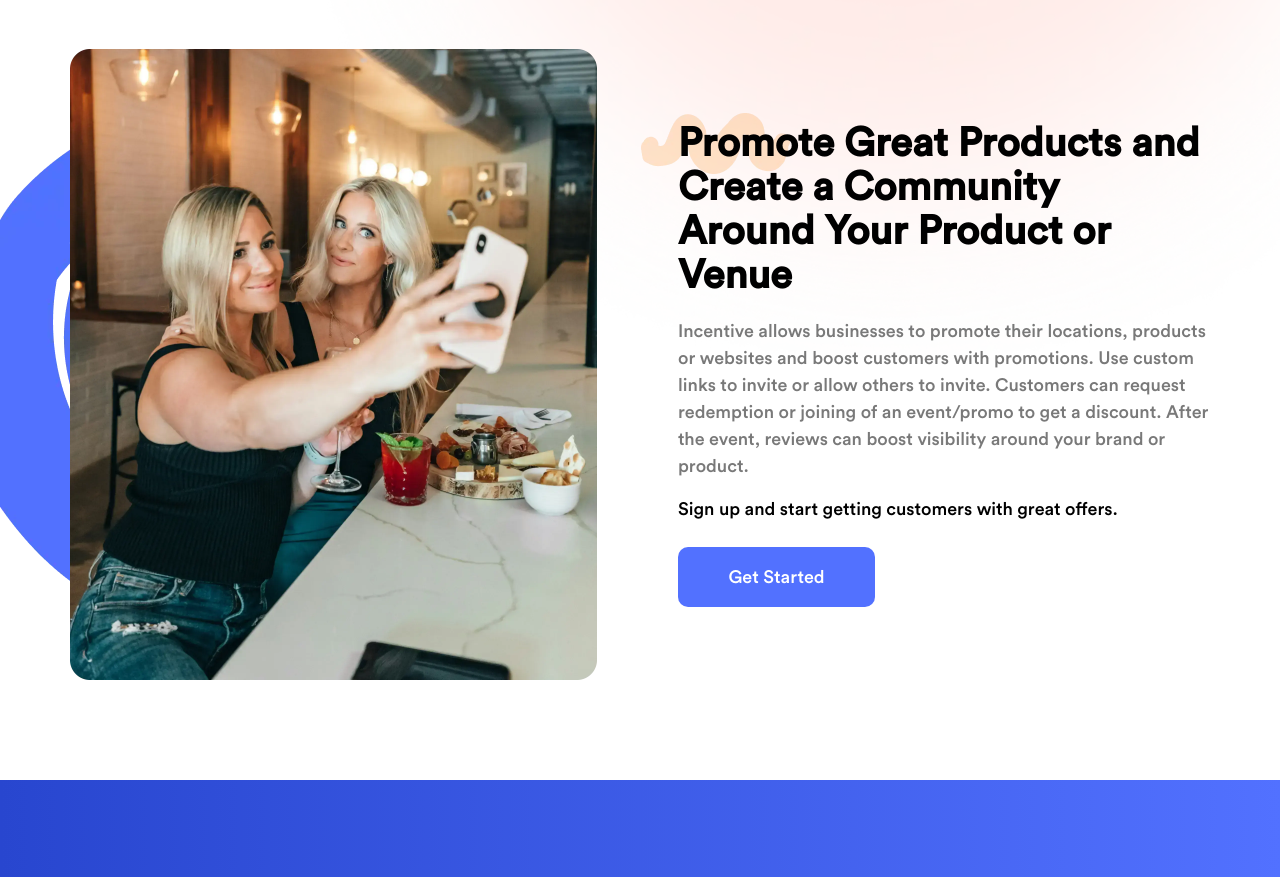
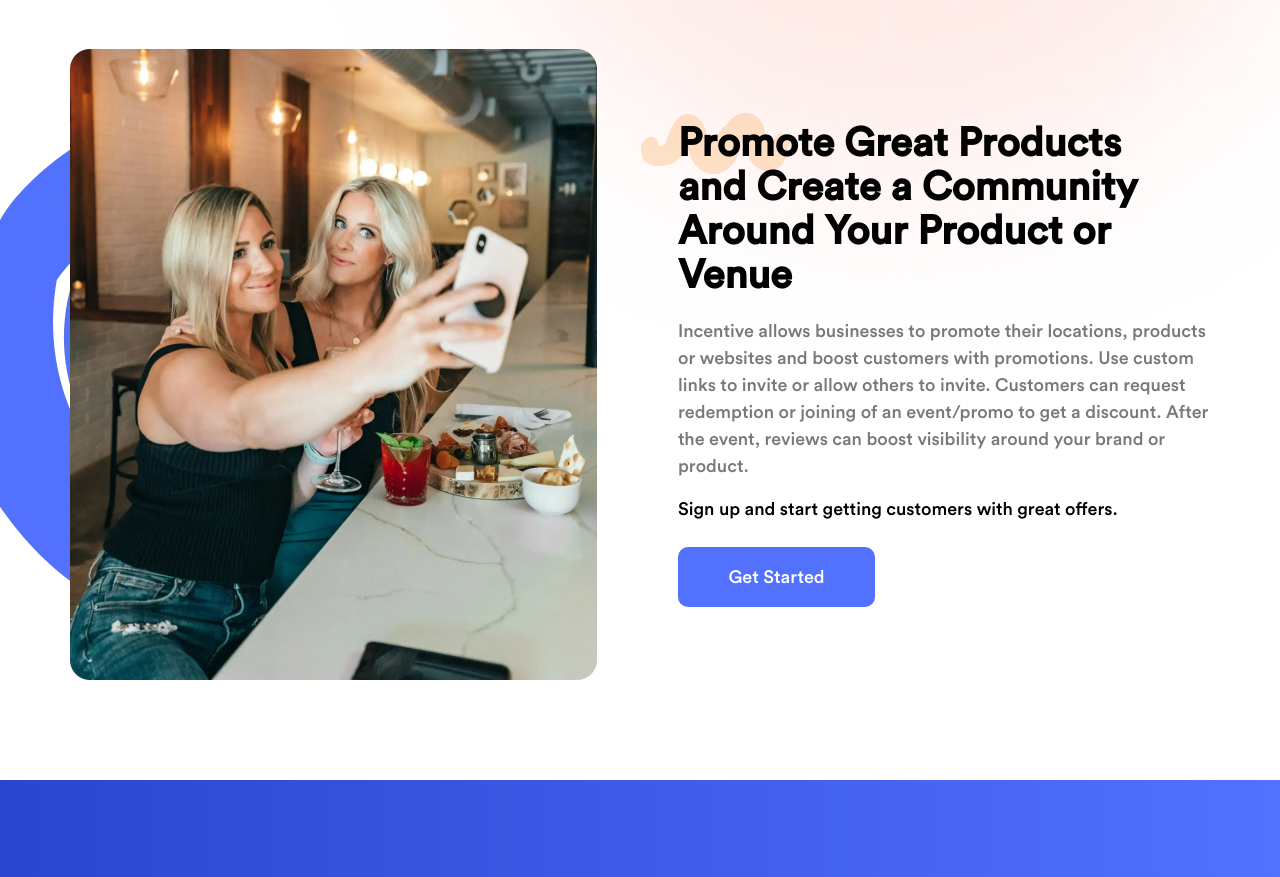
Before and after one commit to David-saini/my-project, a React (Create React App) app: page / in a window 1280 px wide. Shown: the part 3640-4517 px from the top of the page. Built offline with nearby package versions, Linux system fonts and the light colour scheme.

Commit message:
comunitiy text

```diff
--- a/src/components/Community.jsx
+++ b/src/components/Community.jsx
@@ -17,7 +17,7 @@ const Community = () => {
                     <div className='flex flex-col'>
                         <div className='relative'>
                             <img className='absolute top-[-5%] left-[-7%] max-w-[96px] md:max-w-[120px] lg:max-w-[149px]' src={PromoTextVector} alt="PromoTextVector" />
-                            <h2 className='font-black ff_CircularStd text-[28px] md:text-[35px] lg:text-[40px] leading-[110%] text-black lg:max-w-[527px] relative z-10'>Promote Great Products and Create a Community Around Your Product or Venue</h2>
+                            <h2 className='font-black ff_CircularStd text-[28px] md:text-[35px] lg:text-[40px] leading-[110%] text-black lg:max-w-[520px] relative z-10'>Promote Great Products and Create a Community Around Your Product or Venue</h2>
                         </div>
                         <p className='ff_CircularStd text-base sm:text-[18px] leading-[150%] font-normal text-[#797979] lg:max-w-[532px] mt-[14px] sm:mt-5'>Incentive allows businesses to promote their locations, products or websites and boost customers with promotions. Use custom links to invite or allow others to invite. Customers can request redemption or joining of an event/promo to get a discount. After the event, reviews can boost visibility around your brand or product.</p>
                         <p className='text-black text-base sm:text-[18px] leading-[150%] font-normal ff_CircularStd mt-4'>Sign up and start getting customers with great offers.</p>
```
